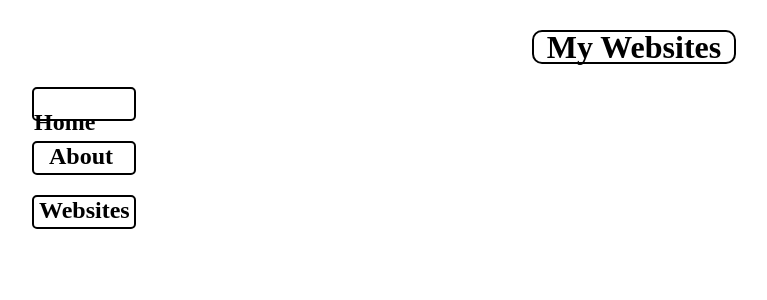
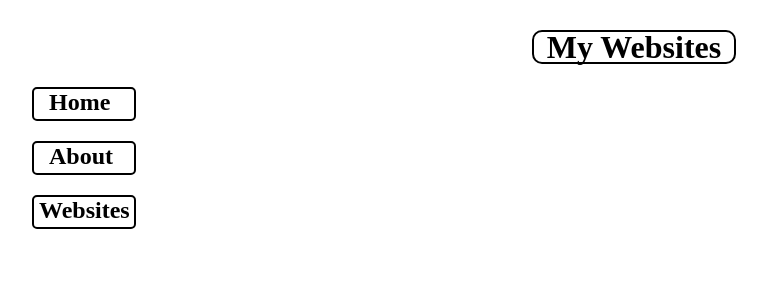
Before and after one commit to mathmaniac88/mathmaniac88.github.io, a Jekyll site: the page about.html, which Jekyll copies as it is, in a window 1280 px wide. Shown: the top 300 px of the page, without its empty margins (6-773 px from the left). Built offline with Jekyll 4.4.1, drawn with Linux system fonts in a browser that asks for light colours.

Commit message:
Update about.html

```diff
--- a/about.html
+++ b/about.html
@@ -44,6 +44,10 @@
    margin-left:5px;
    margin-top:0px;
  }
+  #nav-home{
+    margin-left:15px;
+    margin-top:0px;
+  }
 </style>
 </body>
 </html>
```
